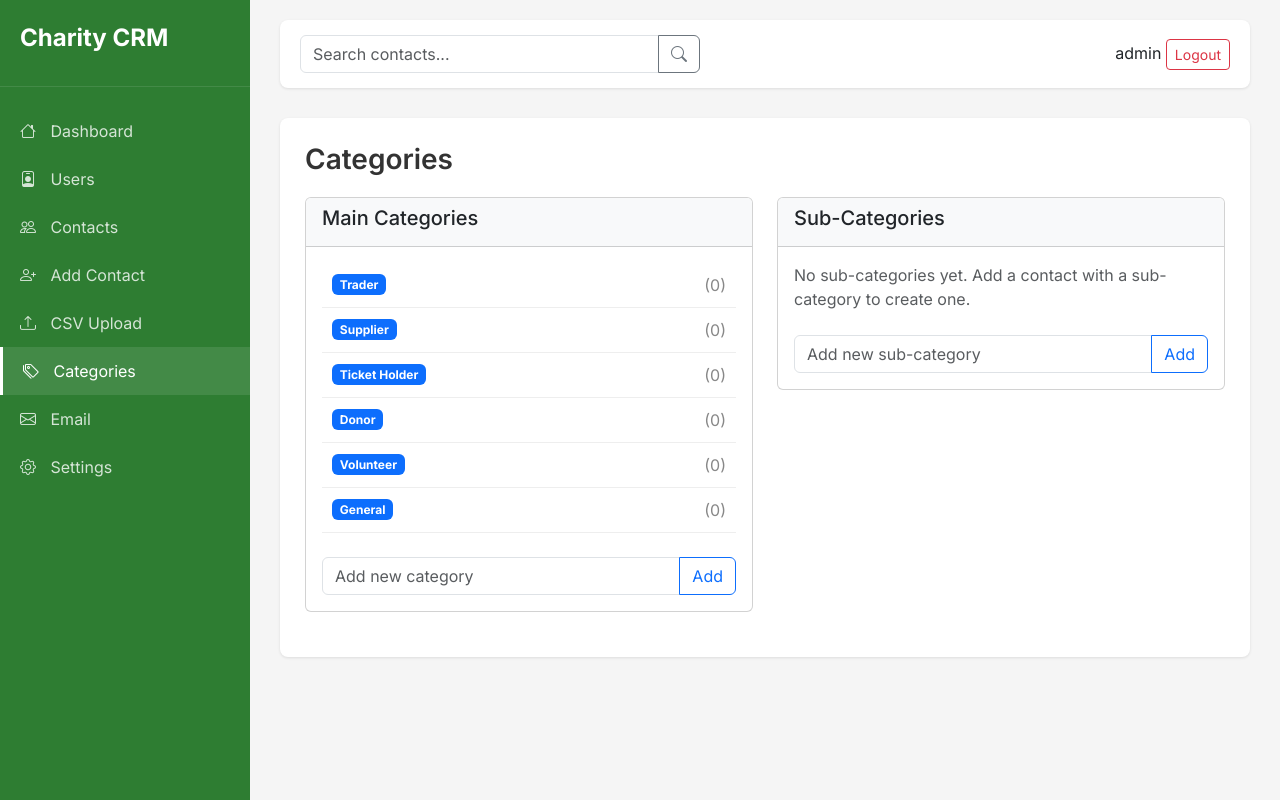
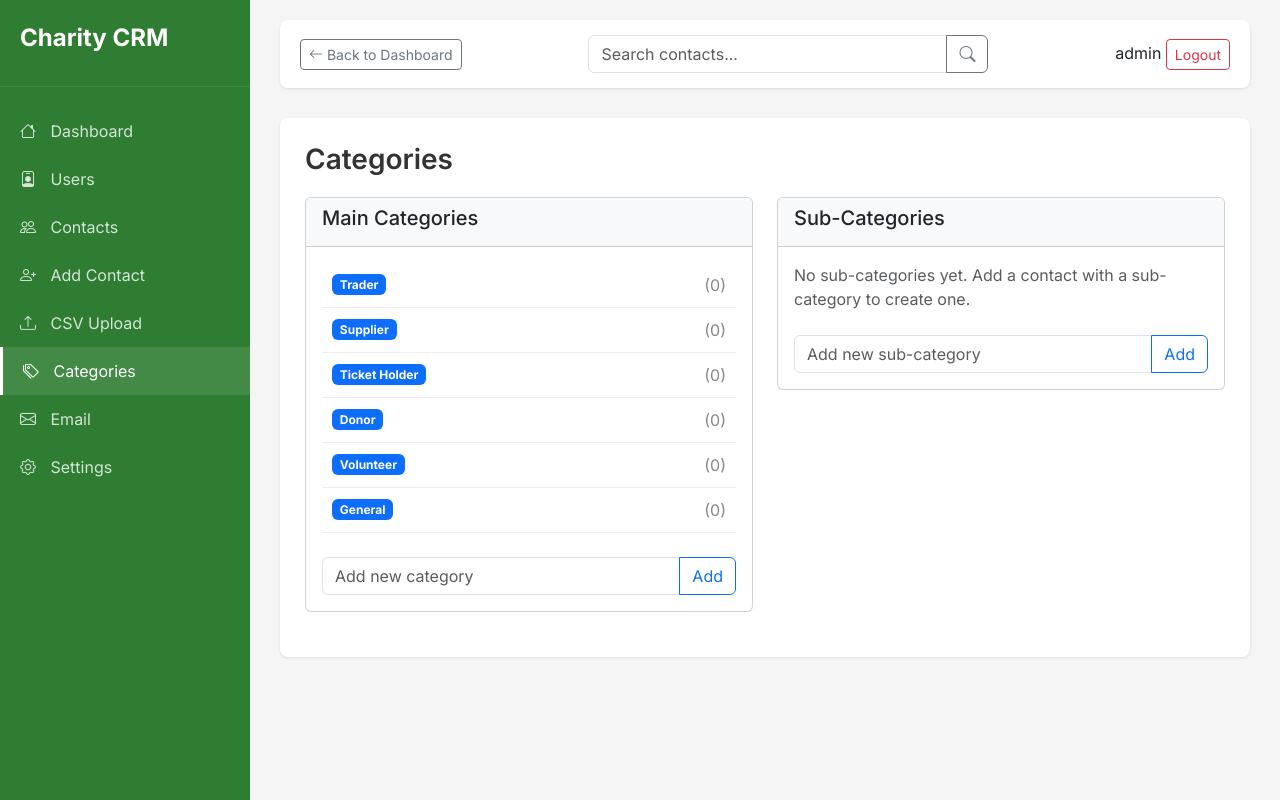
Before and after one commit to nhtr73-alt/charity-crm, a Flask app: page /categories in a window 1280 px wide. Run offline with Flask 3, Linux system fonts and the light colour scheme; a user stored in the database is signed in; data that the repository does not hold is empty.

Commit message:
Add back to dashboard button on all pages

```diff
--- a/templates/base.html
+++ b/templates/base.html
@@ -43,6 +43,9 @@
 
     <div class="main-content">
         <header>
+            <a href="{{ url_for('index') }}" class="btn btn-outline-secondary btn-sm">
+                <i class="bi bi-arrow-left"></i> Back to Dashboard
+            </a>
             <form action="{{ url_for('contacts_list') }}" method="GET" class="search-form">
                 <div class="input-group">
                     <input type="text" name="search" class="form-control" placeholder="Search contacts..." value="{{ request.args.get('search', '') }}">
```
